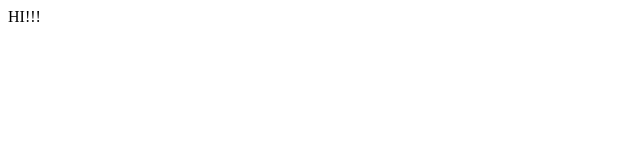
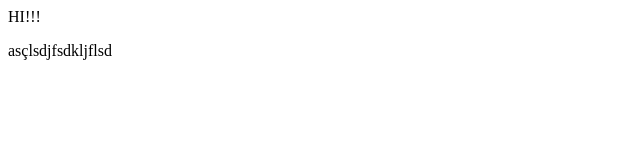
Before and after one commit to cmbaltazar/modulogit, a plain HTML site: page index.html in a window 1280 px wide. Shown: the whole page, without its empty margins (0-640 px from the left). Drawn offline with Linux system fonts and the light colour scheme.

Commit message:
Nova funcionalidade X

```diff
--- a/index.html
+++ b/index.html
@@ -1,5 +1,5 @@
 <html>
 
 <p>HI!!!</p>
-
+asçlsdjfsdkljflsd
 </html>
```
Also changed, not shown: 1 other file.
